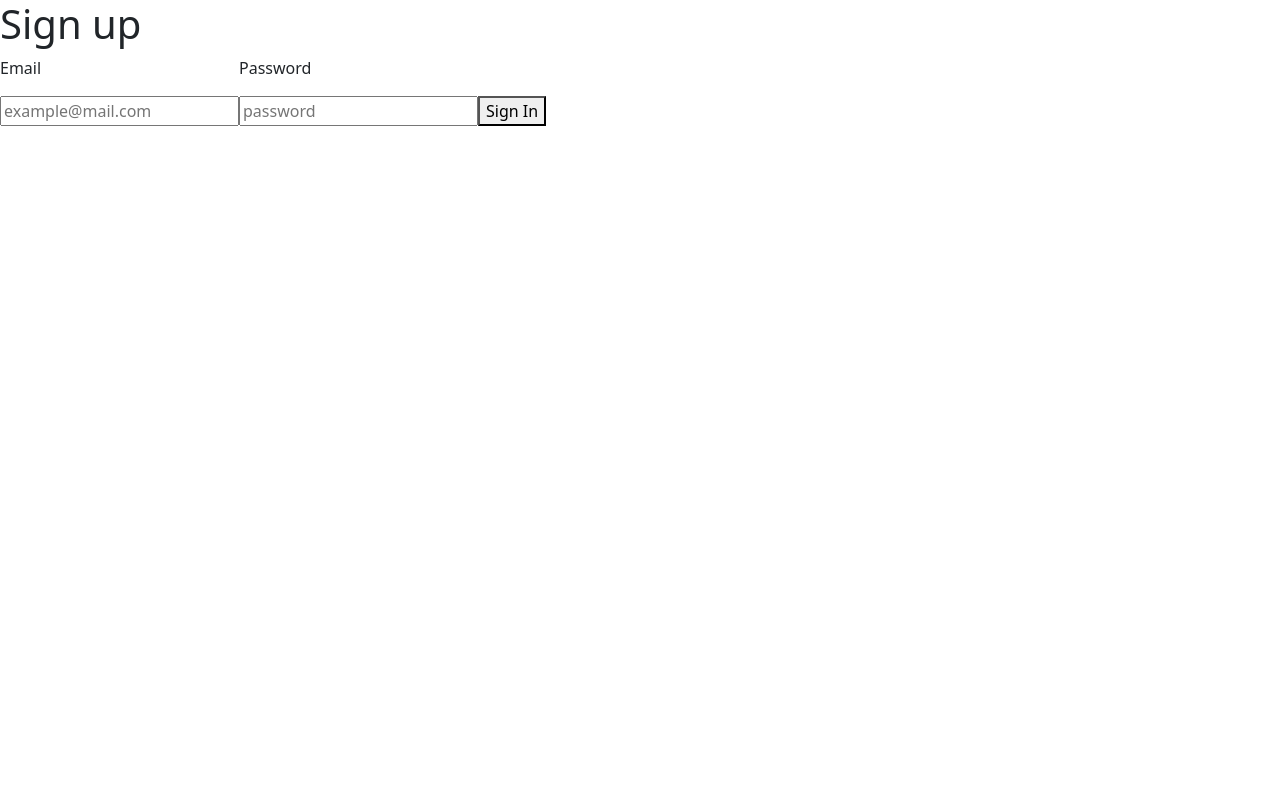
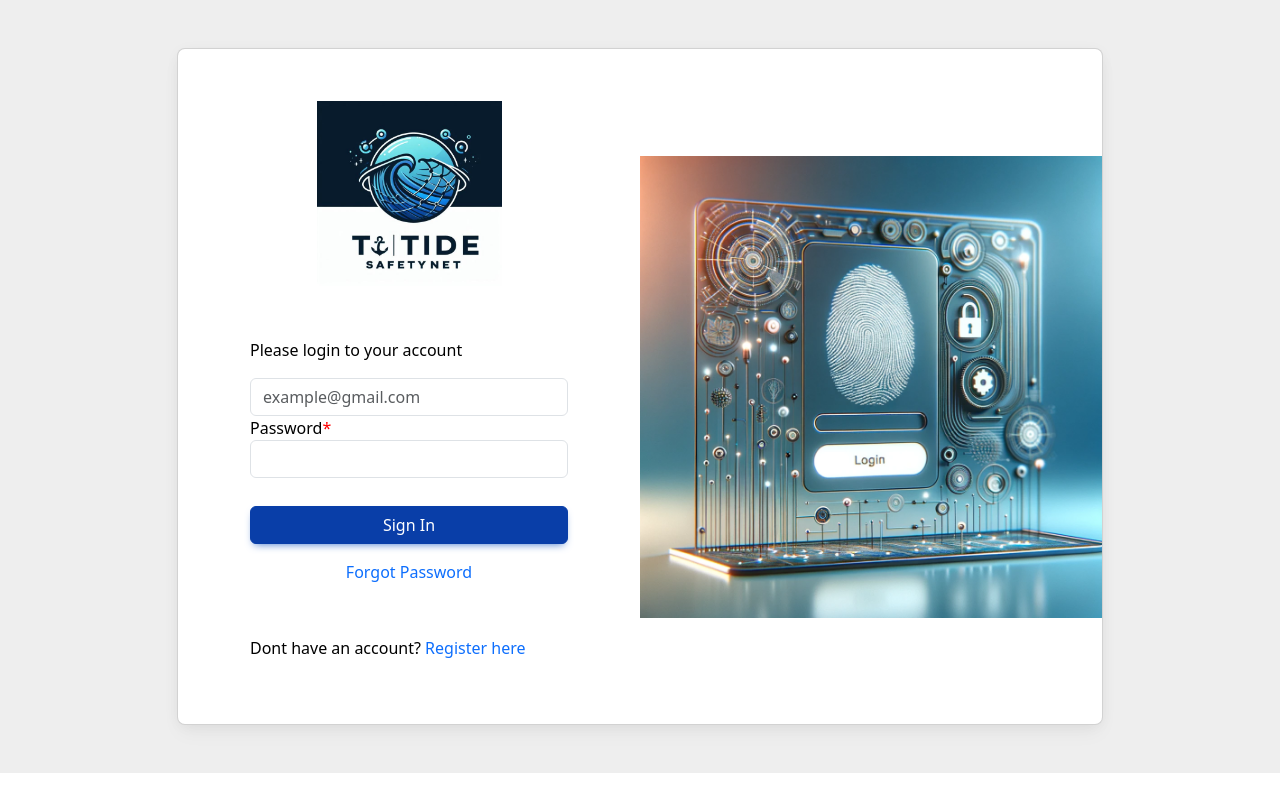
Before and after one commit to codevastorg/TideSafetyNet-nextjs, a Next.js app: page /auth/signin in a window 1280 px wide. Built offline with nearby package versions, Linux system fonts and the light colour scheme.

Commit message:
Refactor login page component

```diff
--- a/src/pages/auth/signin.js
+++ b/src/pages/auth/signin.js
@@ -1,43 +1,129 @@
-'use client'
-import React from "react";
+import React, { useState } from "react";
+import Router from "next/router";
+import Link from "next/link";
+import Image from "next/image";
 import signIn from "@/firebase/auth/signin";
-import { useRouter } from 'next/navigation'
 
 const Login = () => {
-    const [email, setEmail] = React.useState('')
-    const [password, setPassword] = React.useState('')
-    const router = useRouter()
+  const [formData, setFormData] = useState({
+    email: "",
+    password: "",
+  });
 
-    const handleForm = async (event) => {
-        event.preventDefault()
+  const handleChange = (e) => {
+    const { name, value } = e.target;
+    setFormData((prevData) => ({
+      ...prevData,
+      [name]: value,
+    }));
+  };
 
-        const { result, error } = await signIn(email, password);
+  const handleLogin = async (e) => {
+    e.preventDefault();
+    const { email, password } = formData;
 
-        if (error) {
-            return console.log(error)
-        }
+    const { result, error } = await signIn(email, password);
 
-        // else successful
-        console.log(result)
-        return router.push("../../dashboard/homepage")
+    if (error) {
+      console.log(error);
+      // Optionally, handle login failure (e.g., showing an error message)
+    } else {
+      console.log(result);
+      Router.push("/dashboard/homepage");
+
+      // Reset form data after successful login
+      setFormData({
+        email: "",
+        password: "",
+      });
     }
-    return (<div className="wrapper">
-        <div className="form-wrapper">
-            <h1 className="mt-60 mb-30">Sign up</h1>
-            <form onSubmit={handleForm} className="form">
-                <label htmlFor="email">
-                    <p>Email</p>
-                    <input onChange={(e) => setEmail(e.target.value)} required type="email" name="email" id="email" placeholder="example@mail.com" />
-                </label>
-                <label htmlFor="password">
-                    <p>Password</p>
-                    <input onChange={(e) => setPassword(e.target.value)} required type="password" name="password" id="password" placeholder="password" />
-                </label>
-                <button type="submit">Sign In</button>
-            </form>
+  };
+
+  return (
+    <section
+      className="h-100 gradient-form"
+      style={{ backgroundColor: "#eee" }}
+    >
+      <div className="container py-5 h-100">
+        <div className="row d-flex justify-content-center align-items-center h-100">
+          <div className="col-xl-10">
+            <div className="card rounded-3 text-black">
+              <div className="row g-0">
+                <div className="col-lg-6">
+                  <div className="card-body p-md-5 mx-md-4">
+                    <div className="text-center mt-1 mb-5 pb-1">
+                      <img
+                        src="/assets/imgs/logo.jpg"
+                        style={{ width: "185px" }}
+                        alt="logo"
+                      />
+                    </div>
+
+                    <form onSubmit={handleLogin}>
+                      <p>Please login to your account</p>
+                      <input
+                        type="text"
+                        id="email"
+                        name="email"
+                        className="form-control"
+                        placeholder="example@gmail.com"
+                        value={formData.email}
+                        onChange={handleChange}
+                      />
+
+                      <div className="form-group mb-4">
+                        <label>
+                          Password
+                          <span className="text-danger mb-9">*</span>
+                        </label>
+                        <input
+                          type="password"
+                          name="password"
+                          className="form-control"
+                          value={formData.password}
+                          onChange={handleChange}
+                          required
+                        />
+                      </div>
+
+                      <div className="text-center pt-1 mb-5 pb-1">
+                        <button
+                          className="btn btn-primary btn-block fa-lg mb-3"
+                          type="submit"
+                          style={{ textTransform: "none" }}
+                        >
+                          Sign In
+                        </button>
+                        <Link href="/SignUp" style={{ textDecoration: "none" }}>
+                          Forgot Password
+                        </Link>
+                      </div>
+
+                      <p>
+                        Dont have an account?{" "}
+                        <Link href="/SignUp" style={{ textDecoration: "none" }}>
+                          Register here
+                        </Link>
+                      </p>
+                    </form>
+                  </div>
+                </div>
+                <div className="col-lg-6 d-flex align-items-center">
+                  <Image
+                    src="/assets/imgs/login.webp"
+                    alt="Welcome Image"
+                    width={600}
+                    height={700}
+                    className="img-fluid"
+                  />
+                </div>
+              </div>
+            </div>
+          </div>
         </div>
-
-    </div>);
-}
+      </div>
+    </section>
+  );
+};
 
 export default Login;
```
Also changed, not shown: public/assets/imgs/login.webp (added).
